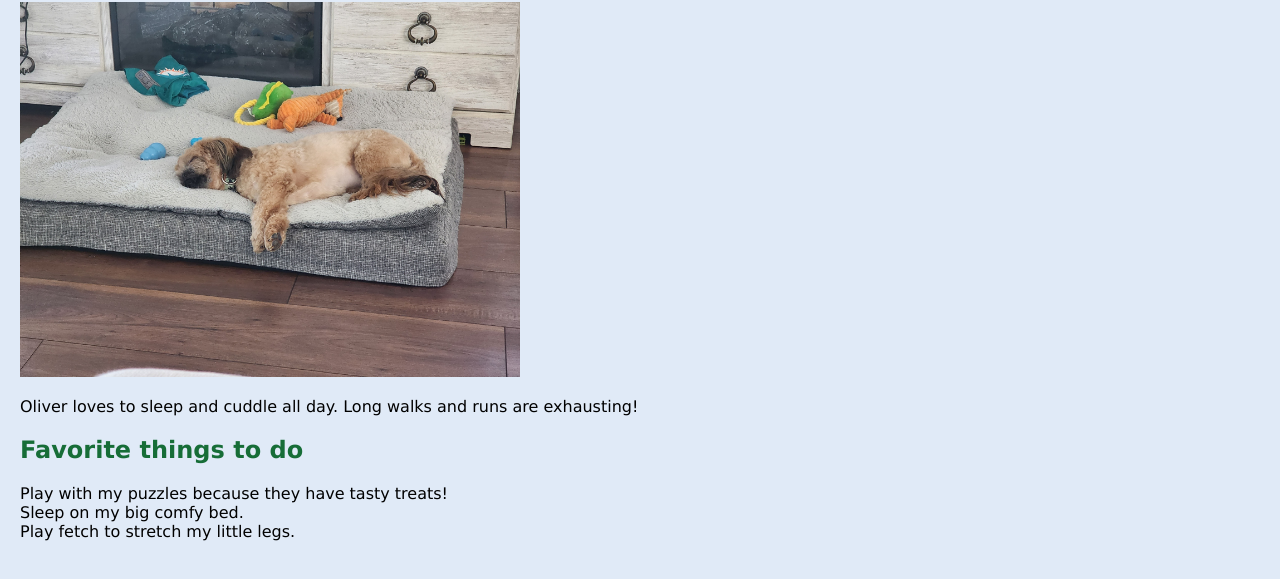
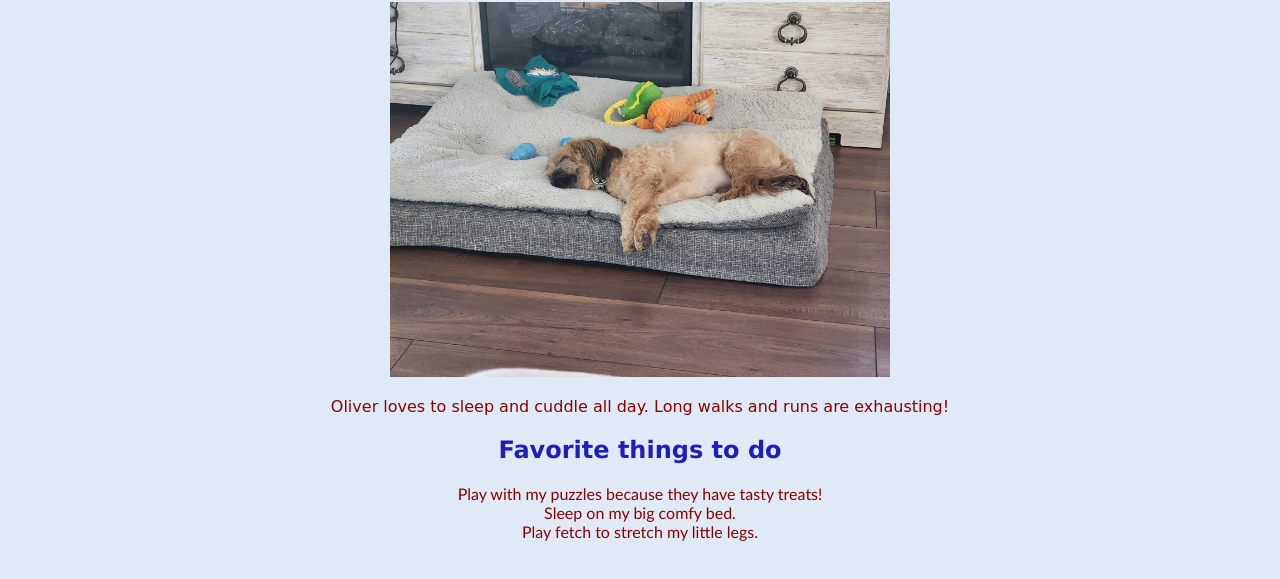
Before and after one commit to mouakiang/about-me-demo, a plain HTML site: page index.html in a window 1280 px wide. Shown: the part 179-758 px from the top of the page. Drawn offline with Linux system fonts and the light colour scheme.

Commit message:
added color to paragraph, ul and centered content

```diff
--- a/index.html
+++ b/index.html
@@ -21,7 +21,7 @@
         <link rel="stylesheet" href="styles/global.css" />
         <!-- add link for page specific css -->
     </head>
-
+    <center>
     <body>
         <header>
             <img class="logo" src="assets/html_css_js.png" alt="logo" />
@@ -42,3 +42,4 @@
         </main>
     </body>
 </html>
+</center>
--- a/styles/global.css
+++ b/styles/global.css
@@ -44,5 +44,16 @@ h1 {
 }
 
 h2 {
-    color: rgb(22, 109, 55);
+    color: rgb(30, 30, 187);
 }
+
+p {
+    color: darkred;
+    font-family: cursive;
+}
+
+ul {
+    color: darkred;
+    font-family: 'Trebuchet MS', 'Lucida Sans Unicode', 'Lucida Grande', 'Lucida Sans', Arial,
+        sans-serif;
+}
```
